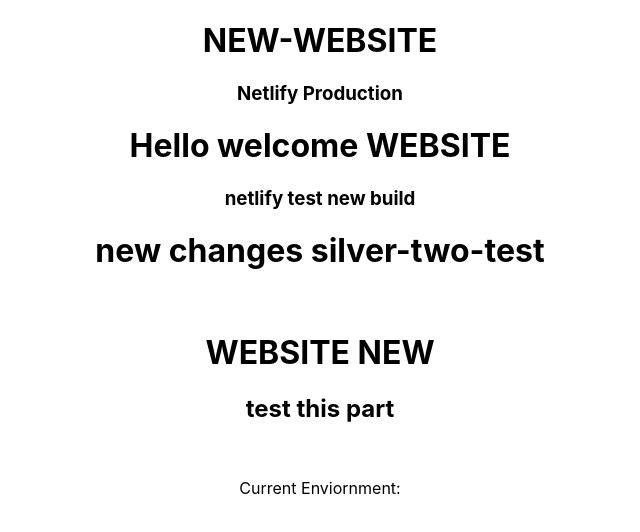
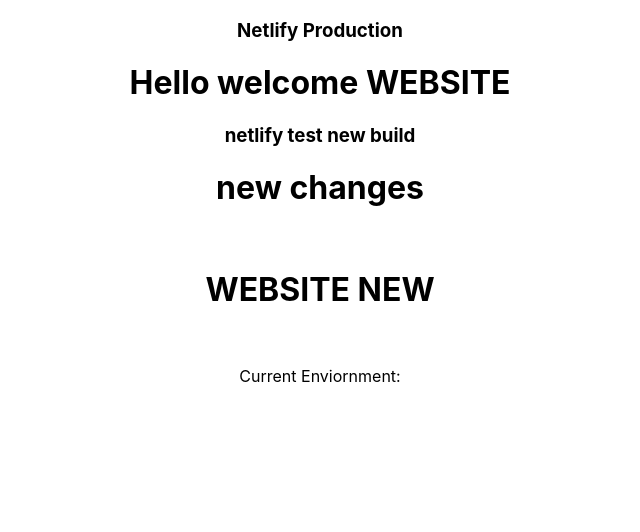
Before and after one commit to saurabhgola/testwebsite, a React (Create React App) app: page / in a window 1280 px wide. Shown: the top 532 px of the page, without its empty margins (320-960 px from the left). Built offline with nearby package versions, Linux system fonts and the light colour scheme.

Commit message:
fix text-new

```diff
--- a/src/App.js
+++ b/src/App.js
@@ -4,14 +4,12 @@
   return (
   <>
     <div className="App">
-      <h1>NEW-WEBSITE</h1>
      <h3>Netlify Production</h3>
      <h1>Hello welcome WEBSITE</h1>
      <h3>netlify test new build</h3>
-     <h1>new changes silver-two-test</h1>
+     <h1>new changes </h1>
       <br/>
       <h1>WEBSITE NEW</h1>
-      <h2>test this part</h2>
            <br/>
       <p className="App-intro">Current Enviornment: {process.env.REACT_APP_ENVIORNMENT}</p>
  <br/>
```
